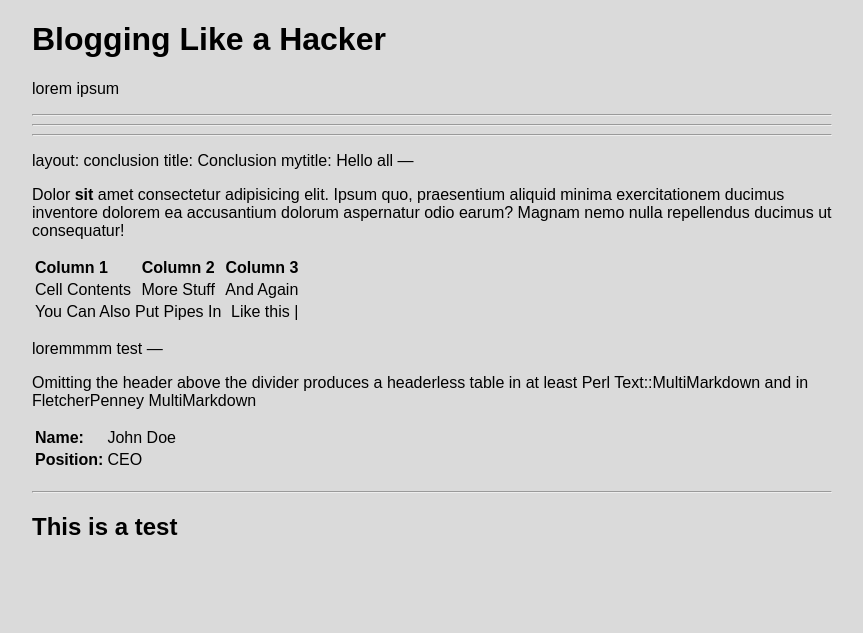
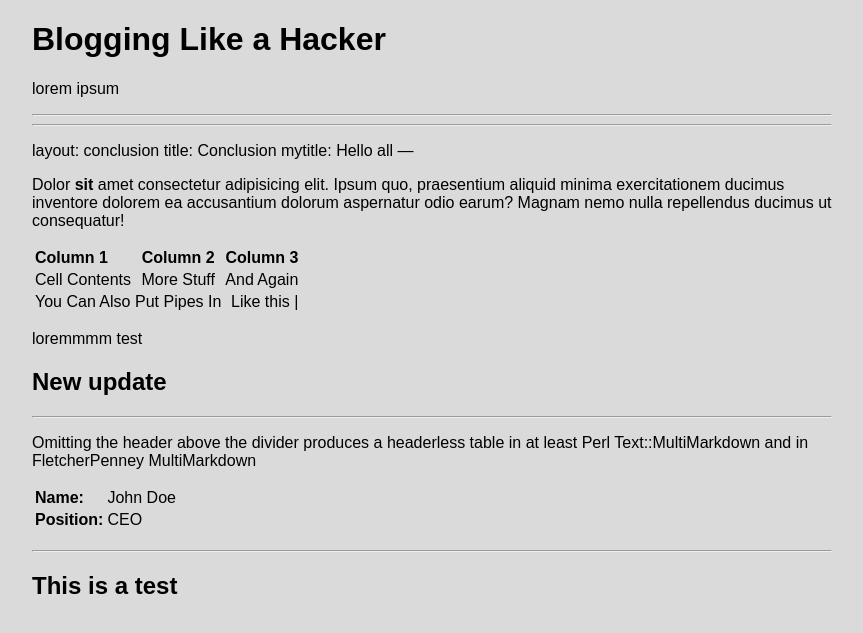
Before and after one commit to ntopulos/jekyll-test, a Jekyll site: the page built from docs/index.md, in a window 1280 px wide. Shown: the top 633 px of the page, without its empty margins (208-1071 px from the left). Built offline with Jekyll 4.4.1, drawn with Linux system fonts in a browser that asks for light colours.

Commit message:
content update

```diff
--- a/docs/_config.yml
+++ b/docs/_config.yml
@@ -1,4 +1,5 @@
-root: /jekyll-test
+baseurl: /jekyll-test
+url: https://ntopulos.github.io/
 sass:
     sass_dir: _sass
     style: compressed
--- a/docs/_includes/conclusion.md
+++ b/docs/_includes/conclusion.md
@@ -14,6 +14,9 @@ Dolor **sit** amet consectetur adipisicing elit. Ipsum quo, praesentium aliquid
 
 loremmmm
 test
+
+## New update
+
 ---
 
 
--- a/docs/_layouts/default.html
+++ b/docs/_layouts/default.html
@@ -3,7 +3,7 @@
   <head>
     <meta charset="utf-8">
     <title>{{ page.title }}</title>
-    <link rel="stylesheet" href="/style.css">
+    <link rel="stylesheet" href="{{ root }}/style.css">
   </head>
   <body>
     <div>
@@ -12,10 +12,6 @@
         {{ content }}
       </section>
 
-
-      <hr>
-
-      <!-- {% include conclusion.md %} -->
 
       <hr>
       {% capture my_include %}{% include conclusion.md %}{% endcapture %}
```
